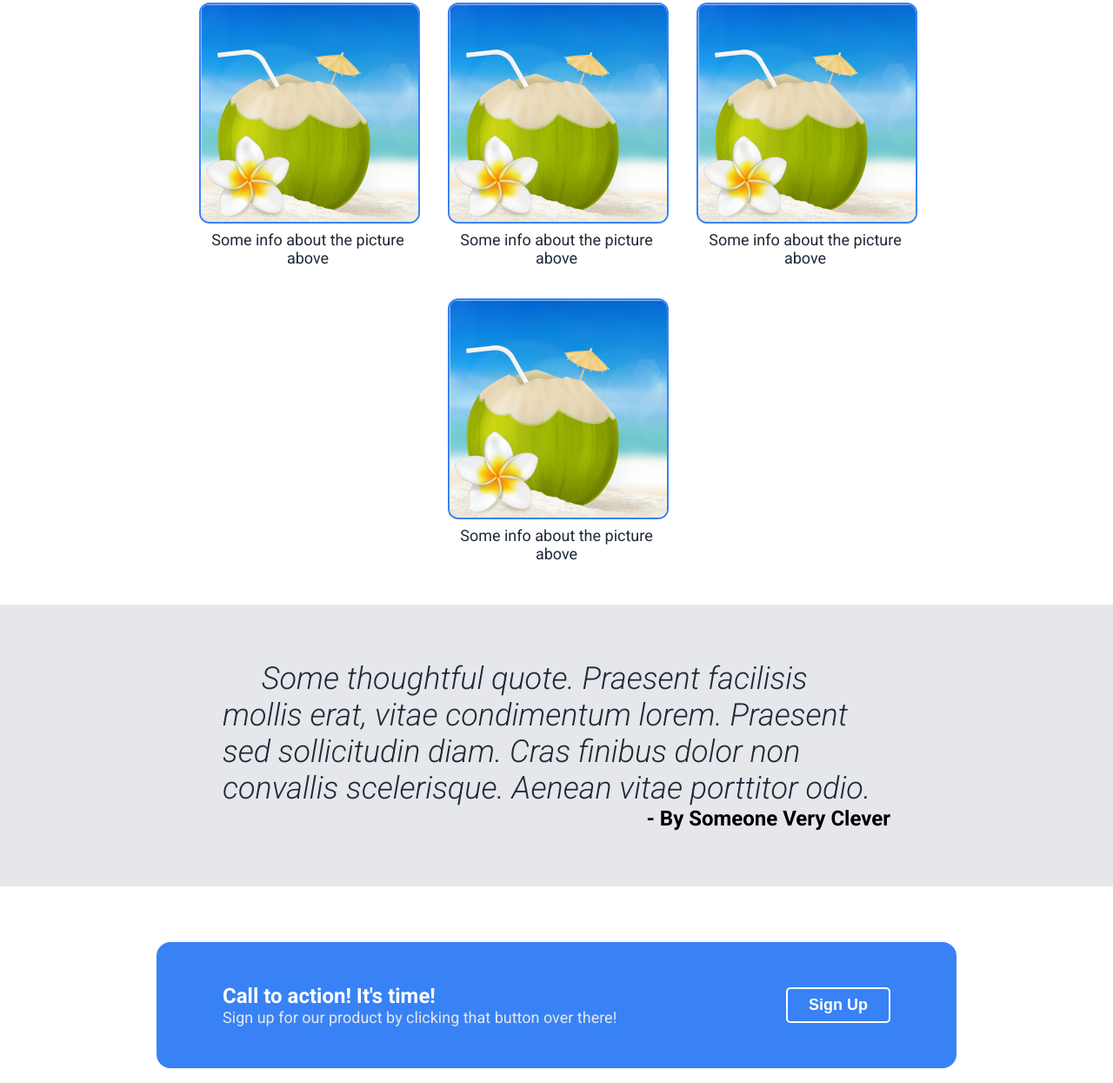
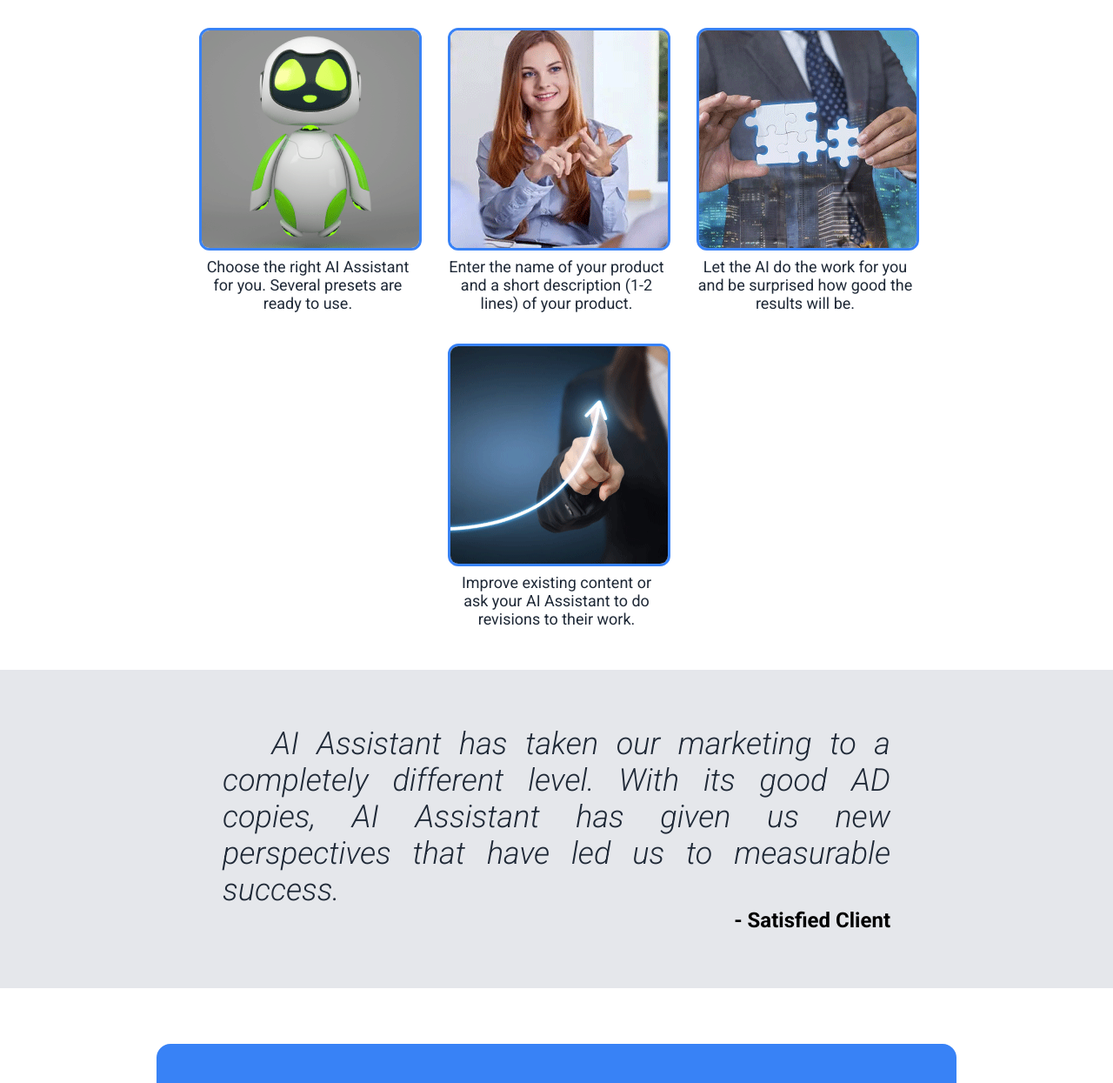
Before and after one commit to Oyloff/TOP-LandingPage, a plain HTML site: page index.html in a window 1280 px wide. Shown: the part 674-1919 px from the top of the page at 87% size. Drawn offline with Linux system fonts and the light colour scheme.

Commit message:
Add pictures and text

```diff
--- a/index.html
+++ b/index.html
@@ -8,13 +8,13 @@
   <link rel="preconnect" href="https://fonts.gstatic.com" crossorigin>
   <link href="https://fonts.googleapis.com/css2?family=Roboto:ital,wght@0,400;0,700;0,900;1,300&display=swap" rel="stylesheet">
   <link rel="stylesheet" href="./style.css">
-  <title>Cool website title</title>
+  <title>WritersBlockAI</title>
 </head>
 <body>
 
   <header class="section dark-gray">
     <div class="container header">
-      <img src="./images/logo.png" alt="Logo">
+      <img src="./images/logo.png" width="320" height="50" alt="Logo">
       <nav>
         <ul class="navigation">
           <li><a href="#">Link 1</a></li>
@@ -28,7 +28,7 @@
   <div class="section dark-gray">
     <div class="container hero">
       <div>
-        <h1 class="hero-main-text">This website is awesome!</h1>
+        <h1 class="hero-main-text">Let the AI create for you!</h1>
         <p class="hero-secondary-text">
           Integer mattis ante in aliquam pretium. Nulla consequat enim odio, ut vestibulum eros posuere lobortis. Vivamus maximus felis vel justo dignissim, in venenatis metus faucibus. Duis ante diam, suscipit vel consectetur non, bibendum et erat. Maecenas sed dapibus mi. Cras dignissim eleifend mauris eget ullamcorper. Ut quis justo euismod, lacinia augue sit amet, ultricies nisi. Pellentesque ornare commodo viverra. Duis pretium est eget ligula posuere porttitor. Praesent facilisis mollis erat, vitae condimentum lorem. Praesent sed sollicitudin diam. Cras finibus dolor non convallis scelerisque. Aenean vitae porttitor odio.
         </p>
@@ -42,23 +42,23 @@
 
   <div class="section">
     <div class="container samples">
-      <h1 class="samples-title">Some title</h2>
+      <h1 class="samples-title">How it works</h2>
       <div class="cards">
         <div class="card">
-          <img src="./images/card.png" alt="Card">
-          <p class="card-description">Some info about the picture above</p>
+          <img src="./images/card1.png" alt="AI Assistant">
+          <p class="card-description">Choose the right AI Assistant for you. Several presets are ready to use.</p>
         </div>
         <div class="card">
-          <img src="./images/card.png" alt="Card">
-          <p class="card-description">Some info about the picture above</p>
+          <img src="./images/card2.png" alt="Describe">
+          <p class="card-description">Enter the name of your product and a short description (1-2 lines) of your product.</p>
         </div>
         <div class="card">
-          <img src="./images/card.png" alt="Card">
-          <p class="card-description">Some info about the picture above</p>
+          <img src="./images/card3.png" alt="Create">
+          <p class="card-description">Let the AI do the work for you and be surprised how good the results will be.</p>
         </div>
         <div class="card">
-          <img src="./images/card.png" alt="Card">
-          <p class="card-description">Some info about the picture above</p>
+          <img src="./images/card4.png" alt="Improve">
+          <p class="card-description">Improve existing content or ask your AI Assistant to do revisions to their work.</p>
         </div>
       </div>
     </div>
@@ -67,9 +67,9 @@
   <div class="section light-gray">
     <div class="container quote">
       <p class="quote-text">
-        &emsp; Some thoughtful quote. Praesent facilisis mollis erat, vitae condimentum lorem. Praesent sed sollicitudin diam. Cras finibus dolor non convallis scelerisque. Aenean vitae porttitor odio.
+        &emsp; AI Assistant has taken our marketing to a completely different level. With its good AD copies, AI Assistant has given us new perspectives that have led us to measurable success.
       </p>
-      <p class="signature">- By Someone Very Clever</p>
+      <p class="signature">- Satisfied Client</p>
     </div>
   </div>
 
--- a/style.css
+++ b/style.css
@@ -34,6 +34,7 @@ body {
 .header {
   justify-content: space-between;
   margin: 16px 0;
+  align-items: center;
 }
 
 .navigation {
@@ -62,6 +63,7 @@ body {
 
 .banner {
   width: 100%;
+  border-radius: 12px;
 }
 
 .hero-secondary-text {
@@ -111,7 +113,7 @@ body {
   flex-wrap: wrap;
   gap: 36px;
   justify-content: center;
-  align-items: center;
+  align-items: top;
 }
 
 .card {
@@ -122,7 +124,7 @@ body {
 
 .card > img {
   width: 100%;
-  border: 2px solid #3882F6;
+  border: 3px solid #3882F6;
   border-radius: 12px;
   margin-bottom: 8px;
 }
@@ -145,6 +147,7 @@ body {
   font-style: italic;
   font-weight: 300;
   margin: 0px;
+  text-align: justify;
 }
 
 .signature {
```
Also changed, not shown: images/banner.png, images/card.png (deleted), images/card1.png (added), images/card2.png (added), images/card3.png (added), images/card4.png (added), images/logo.png (added).
